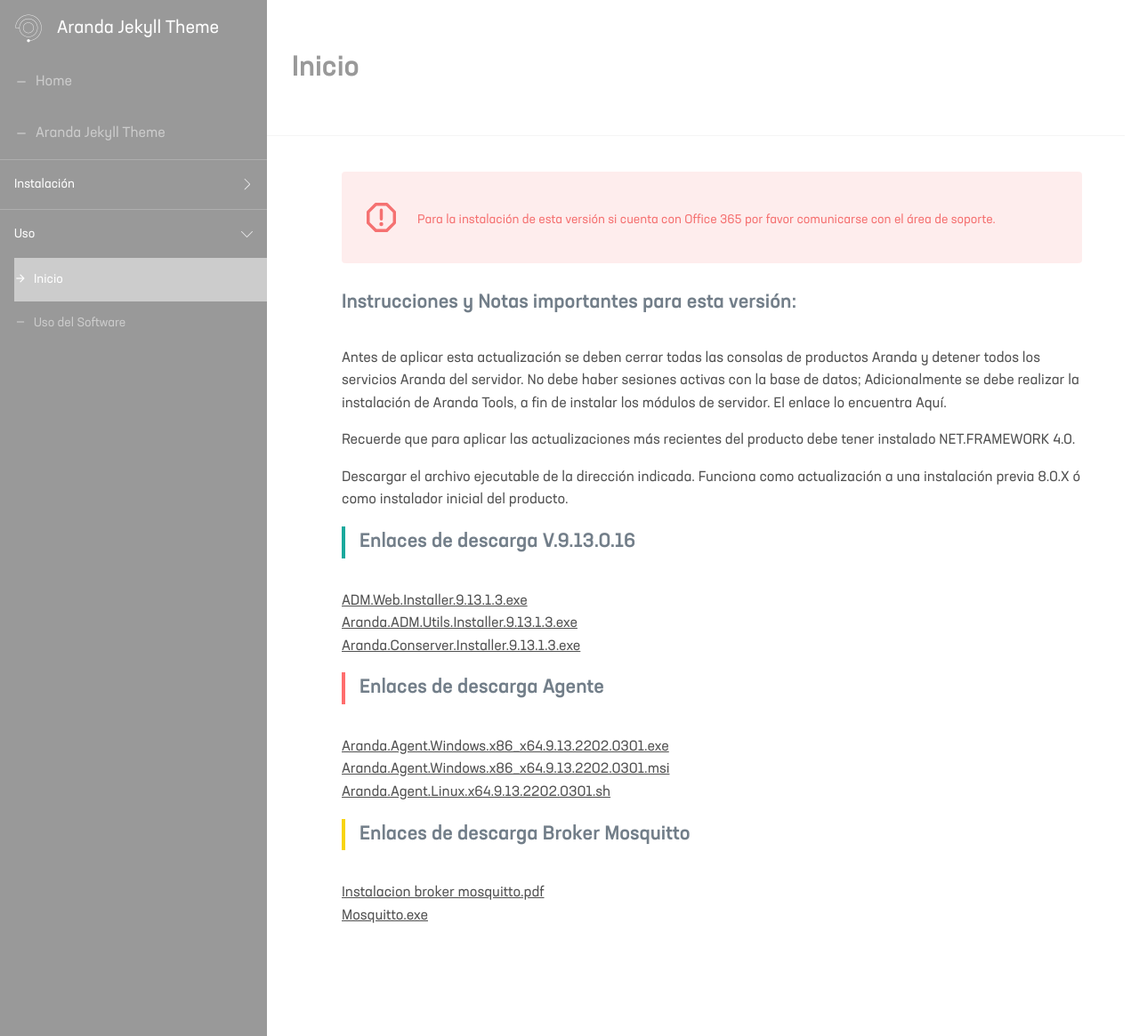
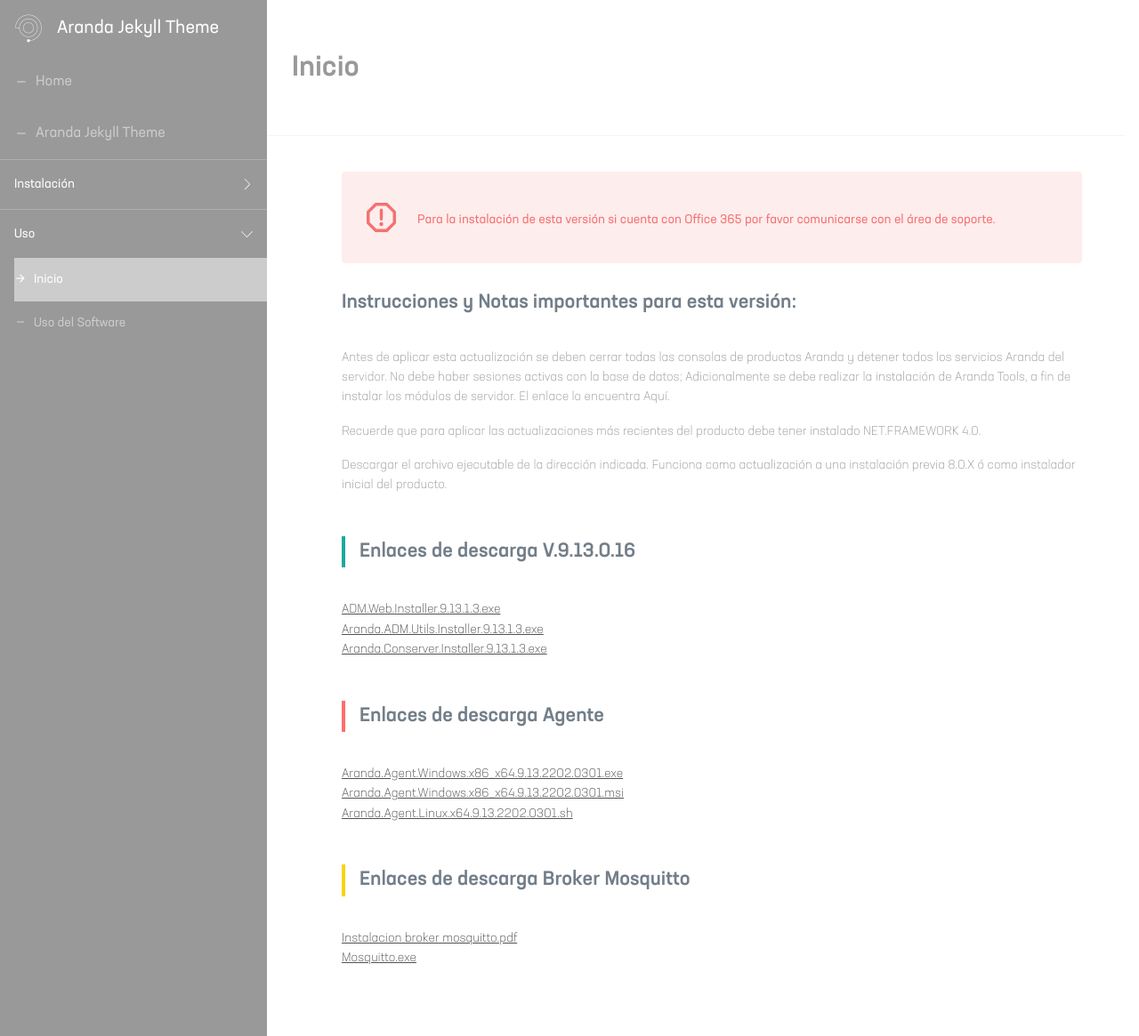
Before and after one commit to Nats85/Manuales-Aranda-Apis, a Jekyll site: the page built from docs/2.1-inicio.md, in a window 1280 px wide and 1165 px high. Shown: the whole window at 89% size. Built offline with Jekyll 4.4.1, drawn with Linux system fonts in a browser that asks for light colours.

Commit message:
Update _default.scss

```diff
--- a/_sass/layouts/_default.scss
+++ b/_sass/layouts/_default.scss
@@ -187,6 +187,11 @@
 
 
 }
+.instal p {
+    color: #999999;
+    font-size: 14px;
+    font-weight: 300;
+}
 .instal h1 {
     color: #727E89;
     font-weight: 500;
@@ -194,6 +199,7 @@
     padding: 4px 16px;
     margin-bottom: 36px;
     font-size: 22px;
+    margin-top: 46px;
 }
 .instal h2 {
     color: #727E89;
@@ -202,6 +208,7 @@
     padding: 4px 16px;
     margin-bottom: 36px;
     font-size: 22px;
+    margin-top: 46px;
 }
   .instal h3 {
     color: #727E89;
@@ -210,6 +217,7 @@
     padding: 4px 16px;
     margin-bottom: 36px;
     font-size: 22px;
+    margin-top: 46px;
 }
  .instal h4 {
     color: #727E89;
```
